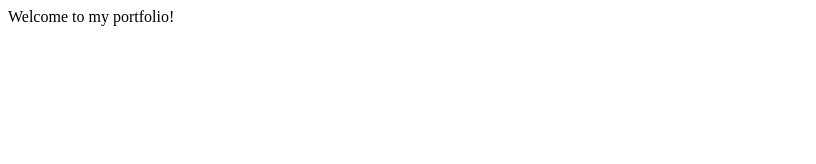
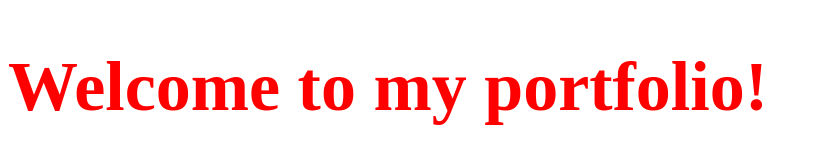
Before and after one commit to CodingwithaK/Genspark_Projects, a plain HTML site: page BootstrapPortfolio/index.html in a window 1280 px wide. Shown: the whole page, without its empty margins (0-816 px from the left). Drawn offline with Linux system fonts and the light colour scheme.

Commit message:
adding css to body

```diff
--- a/BootstrapPortfolio/index.html
+++ b/BootstrapPortfolio/index.html
@@ -5,6 +5,6 @@
     <title>Portfolio</title>
 </head>
 <body>
-Welcome to my portfolio!
+<h1 style="font-size: 70px; color: red;">Welcome to my portfolio!</h1>
 </body>
 </html>
```
